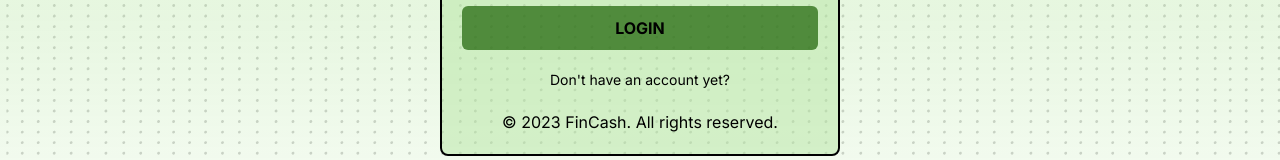
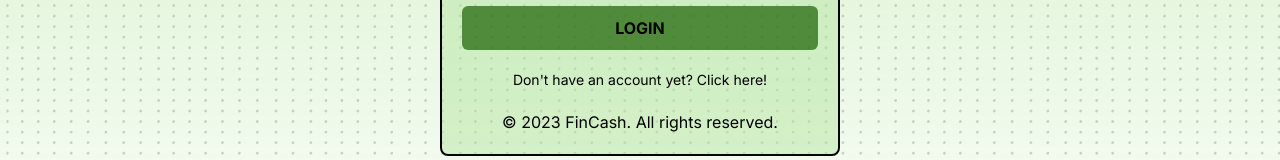
Before and after one commit to intannmn/FinCash, a Next.js app: page /login in a window 1280 px wide. Shown: the part 458-618 px from the top of the page. Built offline with nearby package versions, Linux system fonts and the light colour scheme; no server answers.

Commit message:
update - Login

```diff
--- a/src/app/login/page.jsx
+++ b/src/app/login/page.jsx
@@ -52,42 +52,27 @@
 
   return (
     <main className="flex h-screen w-screen items-center justify-center bg-gradient-to-b from-myGreenA/80 to-white/50">
-      <div className="bg-dots-background bg-no-repeat bg-fixed bg-cover -z-10 fixed w-full h-full" />
-      <div className="space-y-5 p-5 w-[400px] bg-myGreenA/50 rounded-lg border-2 border-black">
+      <div className="fixed -z-10 h-full w-full bg-dots-background bg-cover bg-fixed bg-no-repeat" />
+      <div className="w-[400px] space-y-5 rounded-lg border-2 border-black bg-myGreenA/50 p-5">
         {/* LOGO */}
-        <Image
-          src={require("@/assets/logo/FinCash.svg")}
-          alt="FinCash"
-          quality={50}
-          className="mx-auto"
-        />
+        <Image src={require("@/assets/logo/FinCash.svg")} alt="FinCash" quality={50} className="mx-auto" />
 
-        <form onSubmit={handleSubmit} className="space-y-5 w-full mx-auto">
+        <form onSubmit={handleSubmit} className="mx-auto w-full space-y-5">
           {/* INPUT USERNAME */}
-          <InputText
-            label="Username"
-            value={username}
-            onChange={(e) => setUsername(e.target.value)}
-          />
+          <InputText label="Username" value={username} onChange={(e) => setUsername(e.target.value)} />
 
           {/* INPUT PASSWORD */}
-          <InputPassword
-            label="Password"
-            value={password}
-            onChange={(e) => setPassword(e.target.value)}
-          />
+          <InputPassword label="Password" value={password} onChange={(e) => setPassword(e.target.value)} />
 
           {/* INVALID */}
-          <p className="text-center text-lg text-red-500">
-            {invalid && "Invalid Username Or Password"}
-          </p>
+          <p className="text-center text-lg text-red-500">{invalid && "Invalid Username Or Password"}</p>
 
           {/* LOGIN BUTTON */}
           <button
             type="submit"
             disabled={loading}
-            className={`h-11 w-full flex items-center justify-center gap-1 rounded-md font-bold ${
-              loading ? "bg-myGreenD/60 cursor-wait" : "bg-myGreenD/70 hover:bg-myGreenD/80"
+            className={`flex h-11 w-full items-center justify-center gap-1 rounded-md font-bold ${
+              loading ? "cursor-wait bg-myGreenD/60" : "bg-myGreenD/70 hover:bg-myGreenD/80"
             }`}
           >
             <span>LOGIN</span>
@@ -105,11 +90,8 @@
           </button>
         </form>
 
-        <Link
-          href={"/register"}
-          className="hover:text-blue-600 text-sm w-fit block mx-auto text-center"
-        >
-          Don&apos;t have an account yet?
+        <Link href={"/register"} className="mx-auto block w-fit text-center text-sm hover:text-blue-600">
+          Don&apos;t have an account yet? Click here!
         </Link>
 
         {/* COPYRIGHT */}
```
